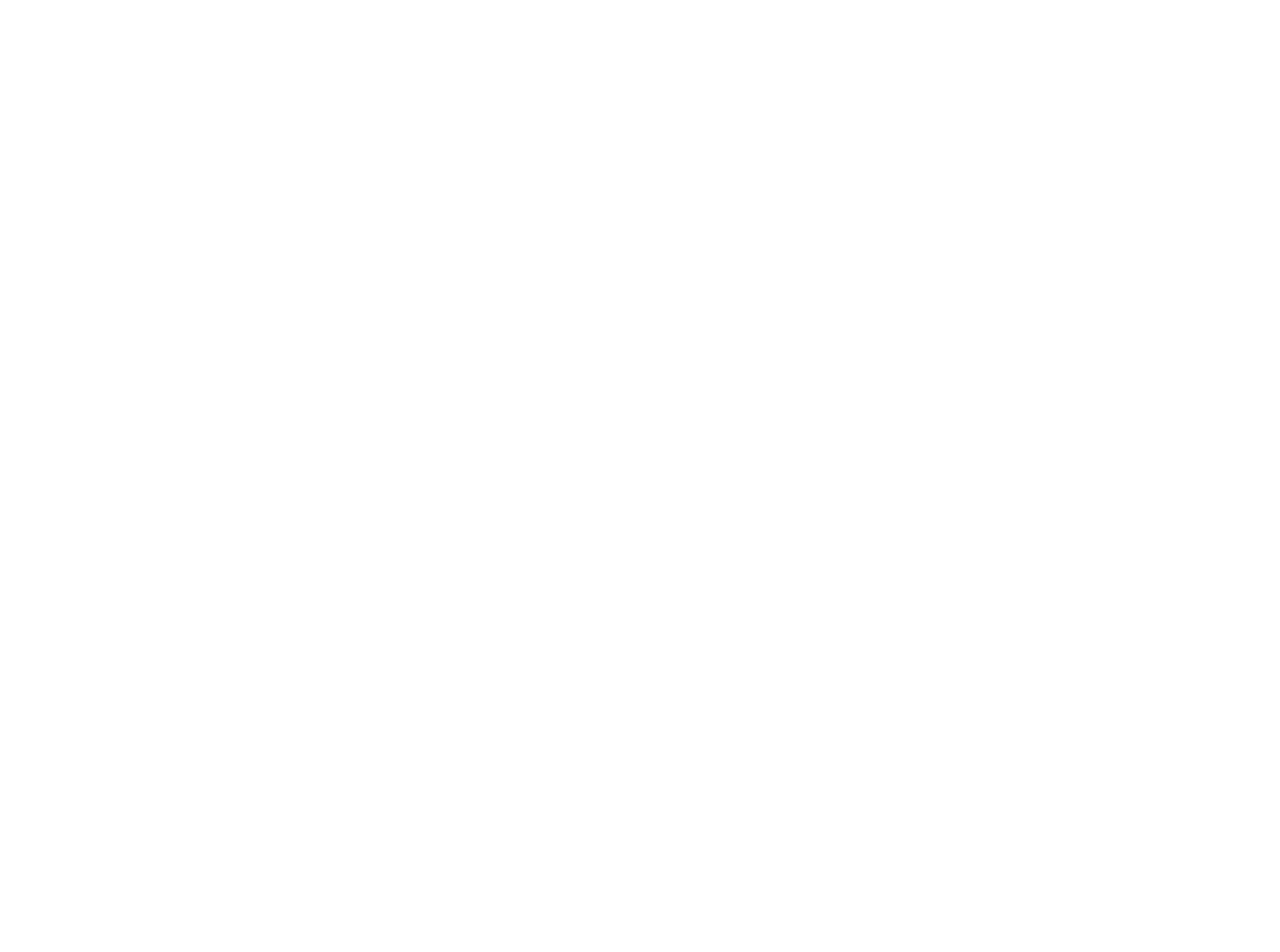
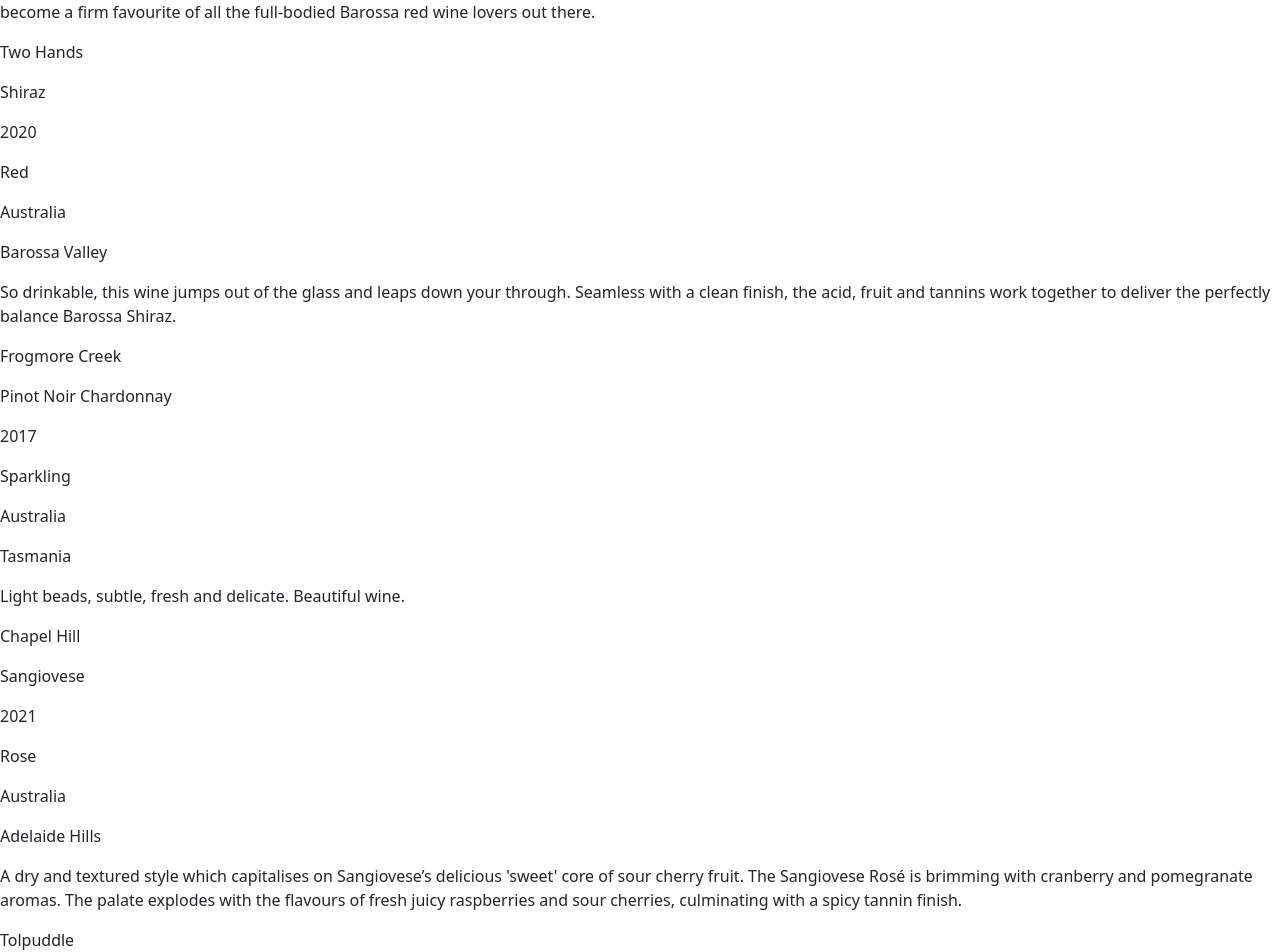
Before and after one commit to TheGrapeVineCo/client, a React (Create React App) app: page /wineListings in a window 1280 px wide. Shown: the part 620-1572 px from the top of the page. Before the commit the page ends 800 px from the top, so only its background shows below. Built offline with nearby package versions, Linux system fonts and the light colour scheme.

Commit message:
adds wine listings scaffolding with json data

```diff
--- a/src/App.js
+++ b/src/App.js
@@ -1,25 +1,32 @@
-import React, { useState } from "react";
+import React, { useEffect, useState } from "react";
 import "bootstrap/dist/css/bootstrap.min.css";
 import Navigation from "./components/Navigation";
 import LoginForm from "./components/LoginForm";
 import WineListings from "./components/WineListings";
 import NewWineForm from "./components/NewWineForm";
+import initialWineListings from "./data/wine-listings.json";
 
 function App() {
   // set loggedin user to empty string meaning no user is logged in
   const [loggedInUser, setLoggedInUser] = useState("");
+  const [wineListings, setWineListings] = useState([]);
 
   const activateUser = (email) => {
     setLoggedInUser(email);
   };
 
+  useEffect(() => {
+    setWineListings(initialWineListings);
+  }, []);
+
   return (
     <div className="App">
       <header className="App-header">
-        <Navigation loggedInUser={loggedInUser} />
-        <LoginForm activateUser={activateUser} />
+        <Navigation loggedInUser={loggedInUser} activateUser={activateUser} />
+        {/* When no user signed in, render loginForm */}
+        {!loggedInUser && <LoginForm activateUser={activateUser} />}
         <NewWineForm />
-        <WineListings />
+        <WineListings wineListings={wineListings} />
       </header>
     </div>
   );
--- a/src/components/LoginForm.js
+++ b/src/components/LoginForm.js
@@ -28,24 +28,22 @@
 
   return (
     <Form onSubmit={handleSubmit}>
-      <Form.Group className="m-3" controlId="formBasicEmail">
+      <Form.Group className="m-3" controlId="email">
         <Form.Label>Email Address:</Form.Label>
         <Form.Control
           type="email"
           name="email"
-          id="email"
           placeholder="Enter email"
           value={formData.email}
           onChange={handleFormData}
         />
       </Form.Group>
 
-      <Form.Group className="m-3" controlId="formBasicPassword">
+      <Form.Group className="m-3" controlId="password">
         <Form.Label>Password</Form.Label>
         <Form.Control
           type="password"
           name="password"
-          id="password"
           placeholder="Password"
           value={formData.password}
           onChange={handleFormData}
--- a/src/components/Navigation.js
+++ b/src/components/Navigation.js
@@ -5,7 +5,11 @@
 import Navbar from "react-bootstrap/Navbar";
 import NavDropdown from "react-bootstrap/NavDropdown";
 
-const Navigation = ({ loggedInUser }) => {
+const Navigation = ({ loggedInUser, activateUser }) => {
+  const logout = (e) => {
+    e.preventDefault();
+    activateUser("");
+  };
   return (
     <Navbar bg="light" expand="lg">
       <Container fluid>
@@ -80,7 +84,9 @@
               {loggedInUser ? (
                 <>
                   <NavDropdown.Item href="/">My Wines</NavDropdown.Item>
-                  <NavDropdown.Item href="/">Logout</NavDropdown.Item>
+                  <NavDropdown.Item href="/" onClick={logout}>
+                    Logout
+                  </NavDropdown.Item>
                   <NavDropdown.Divider />
                   <NavDropdown.Item href="/">Contact Us</NavDropdown.Item>
                 </>
--- /dev/null
+++ b/src/components/WineListing.js
@@ -0,0 +1,15 @@
+const WineListing = ({ listing }) => {
+  return (
+    <>
+      <p>{listing.brand}</p>
+      <p>{listing.grape_variety}</p>
+      <p>{listing.year}</p>
+      <p>{listing.category}</p>
+      <p>{listing.country}</p>
+      <p>{listing.region}</p>
+      <p>{listing.description}</p>
+    </>
+  );
+};
+
+export default WineListing;
--- a/src/components/WineListings.js
+++ b/src/components/WineListings.js
@@ -1,5 +1,14 @@
-const WineListings = () => {
-  return <></>;
+import WineListing from "./WineListing";
+
+const WineListings = ({ wineListings }) => {
+  return (
+    <>
+      <p>Hello world!</p>
+      {wineListings.map((listing) => (
+        <WineListing key={listing.id} listing={listing} />
+      ))}
+    </>
+  );
 };
 
 export default WineListings;
--- /dev/null
+++ b/src/data/wine-listings.json
@@ -0,0 +1,52 @@
+[
+  {
+    "id": 5,
+    "brand": "Torbreck",
+    "grape_variety": "Shiraz",
+    "year": 2019,
+    "category": "Red",
+    "country": "Australia",
+    "region": "Barossa Valley",
+    "description": "Torbreck's Woodcutter's Shiraz is produced from hand-tended low-yielding vines. Bold and hearty it shows ripe sweet fruit flavours with supple tannins. Has quickly become a firm favourite of all the full-bodied Barossa red wine lovers out there."
+  },
+  {
+    "id": 4,
+    "brand": "Two Hands",
+    "grape_variety": "Shiraz",
+    "year": 2020,
+    "category": "Red",
+    "country": "Australia",
+    "region": "Barossa Valley",
+    "description": "So drinkable, this wine jumps out of the glass and leaps down your through. Seamless with a clean finish, the acid, fruit and tannins work together to deliver the perfectly balance Barossa Shiraz."
+  },
+  {
+    "id": 3,
+    "brand": "Frogmore Creek",
+    "grape_variety": "Pinot Noir Chardonnay",
+    "year": 2017,
+    "category": "Sparkling",
+    "country": "Australia",
+    "region": "Tasmania",
+    "description": "Light beads, subtle, fresh and delicate. Beautiful wine."
+  },
+  {
+    "id": 2,
+    "brand": "Chapel Hill",
+    "grape_variety": "Sangiovese",
+    "year": 2021,
+    "category": "Rose",
+    "country": "Australia",
+    "region": "Adelaide Hills",
+    "description": "A dry and textured style which capitalises on Sangiovese’s delicious 'sweet' core of sour cherry fruit. The Sangiovese Rosé is brimming with cranberry and pomegranate aromas. The palate explodes with the flavours of fresh juicy raspberries and sour cherries, culminating with a spicy tannin finish."
+  },
+  {
+    "id": 1,
+    "brand": "Tolpuddle",
+    "grape_variety": "Sangiovese",
+    "year": 2013,
+    "category": "White",
+    "country": "Australia",
+    "region": "Tasmania",
+    "description": "Tolpuddle Vineyard Chardonnay reflects the cool maritime climate of Tasmania's Coal River Valley. The result is fine and precise Chardonnay with a backbone of firm acidity, and a combination of lightness of texture and intensity of flavour."
+  }
+]
```
